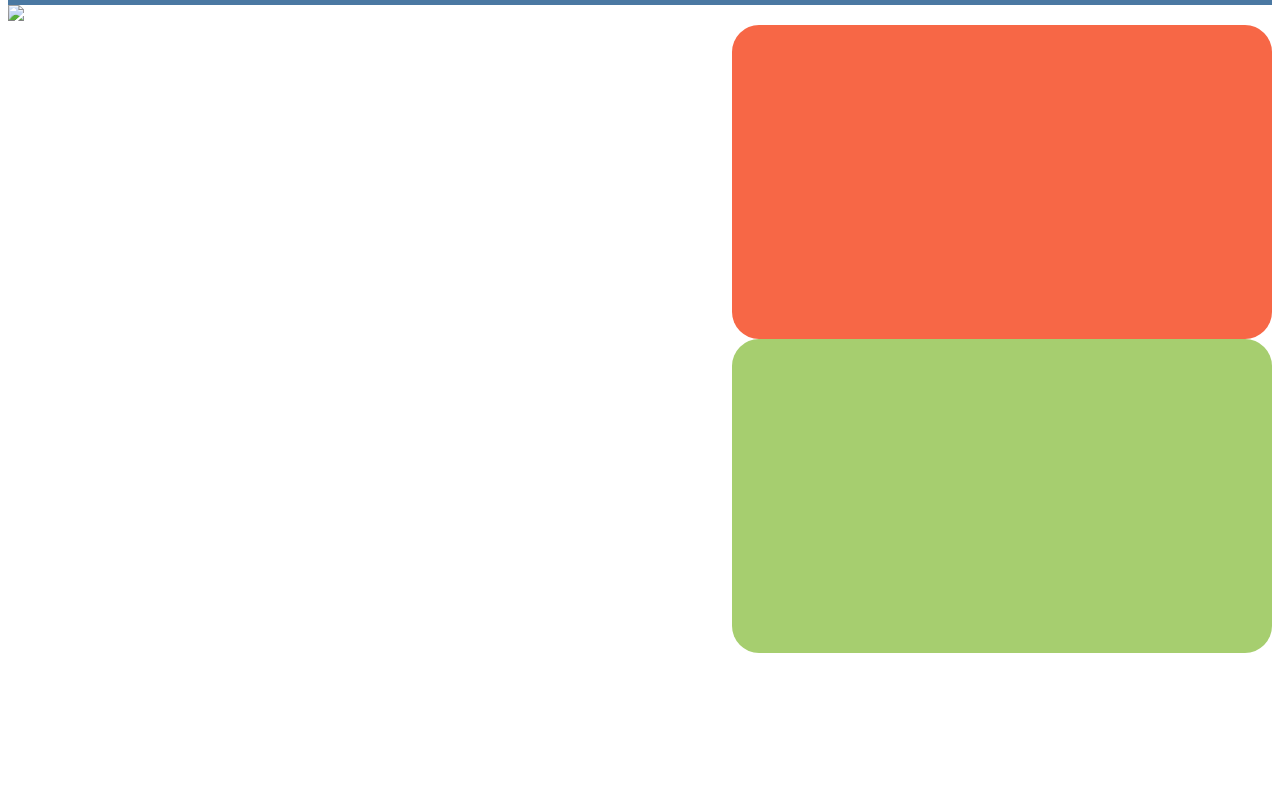
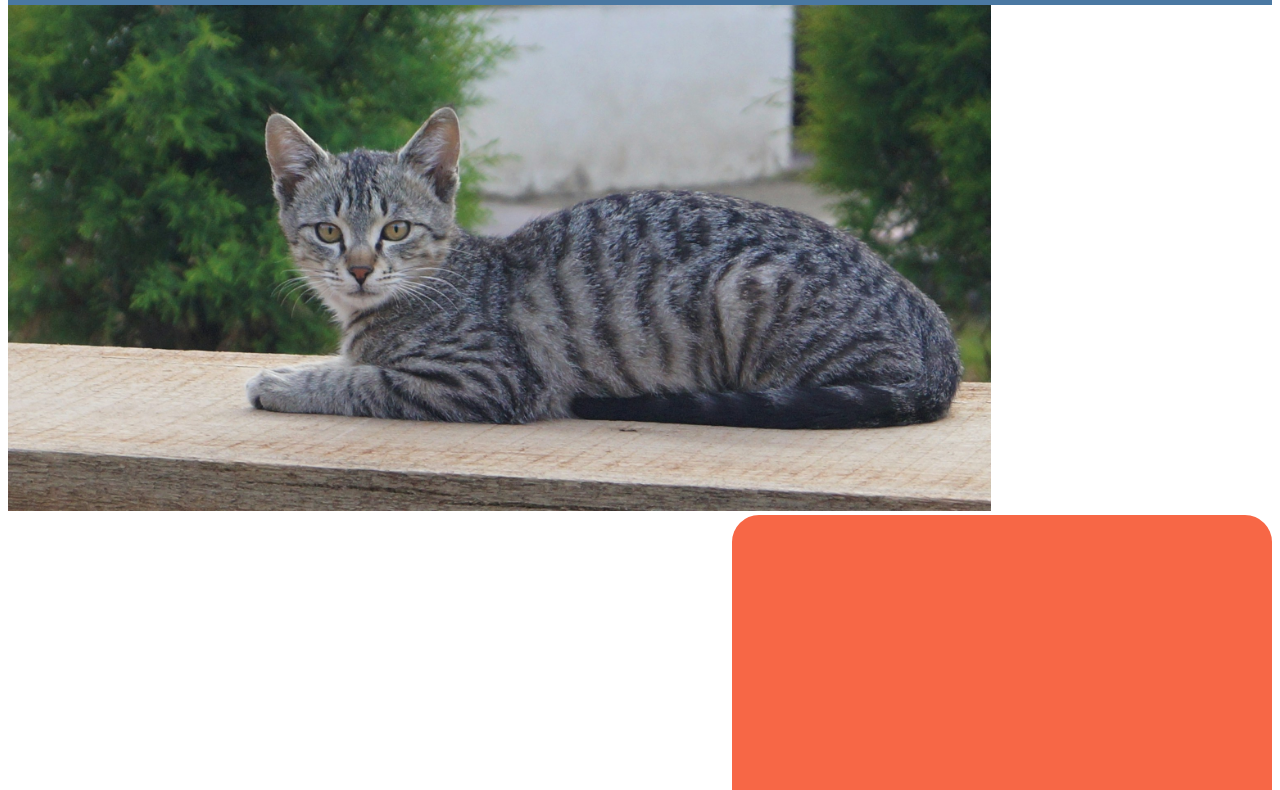
Before and after one commit to MullerJuliana/a-shelter-, a plain HTML site: page index.html in a window 1280 px wide. Shown: the part 70-860 px from the top of the page. Before the commit the page ends 800 px from the top, so only its background shows below. Drawn offline with Linux system fonts and the light colour scheme.

Commit message:
not done

```diff
--- a/index.html
+++ b/index.html
@@ -14,11 +14,6 @@
             <nav class="navbar">
                 <ul>
                     <li><h1 style="display: inline-block;" >Hope's haven</h1></li>
-                    <!-- <li><a href="index.html" style="display: inline-block; margin-left: 100px"></a>Home</li>
-                    <li><a href="adoption.html" style="display: inline-block; margin-left: 100px"></a>Adoption</li>
-                    <li><a href="give.html" style="display: inline-block; margin-left: 100px"></a>Give</li>
-                    <li><a href="news.html" style="display: inline-block; margin-left: 100px"></a>News & Event</li>
-                    <li><a href="locations.html" style="display: inline-block; margin-left: 100px"></a>Locations</li> -->
                     <li><a href="index.html">Home</a></li>
                     <li><a href="adoption.html">Adoption</a></li>
                     <li><a href="give.html">Give</a></li>
@@ -26,18 +21,14 @@
                     <li><a href="locations.html">Locations</a></li>
                 </ul>
             </nav>
-            <img src="image.png">
+            <img src="kiran-anklekar-F288Tu7P6EQ-unsplash.jpg" style = "width: 983px; height: 20;">
             <div class="square">
             </div>
             <div class="square2">
             </div>
 
 
-<!--
-        <h3 style="display: inline-block; margin-left: 100px">Adoption</h3>
-        <h3 style="display: inline-block; margin-left: 100px">Give</h3>
-        <h3 style="display: inline-block; margin-left: 100px">News & Events</h3>
-        <h3 style="display: inline-block; margin-left: 100px">Locations</h3> -->
+
     </div>
 </body>
 </html>
```
Also changed, not shown: kiran-anklekar-F288Tu7P6EQ-unsplash.jpg (added).
